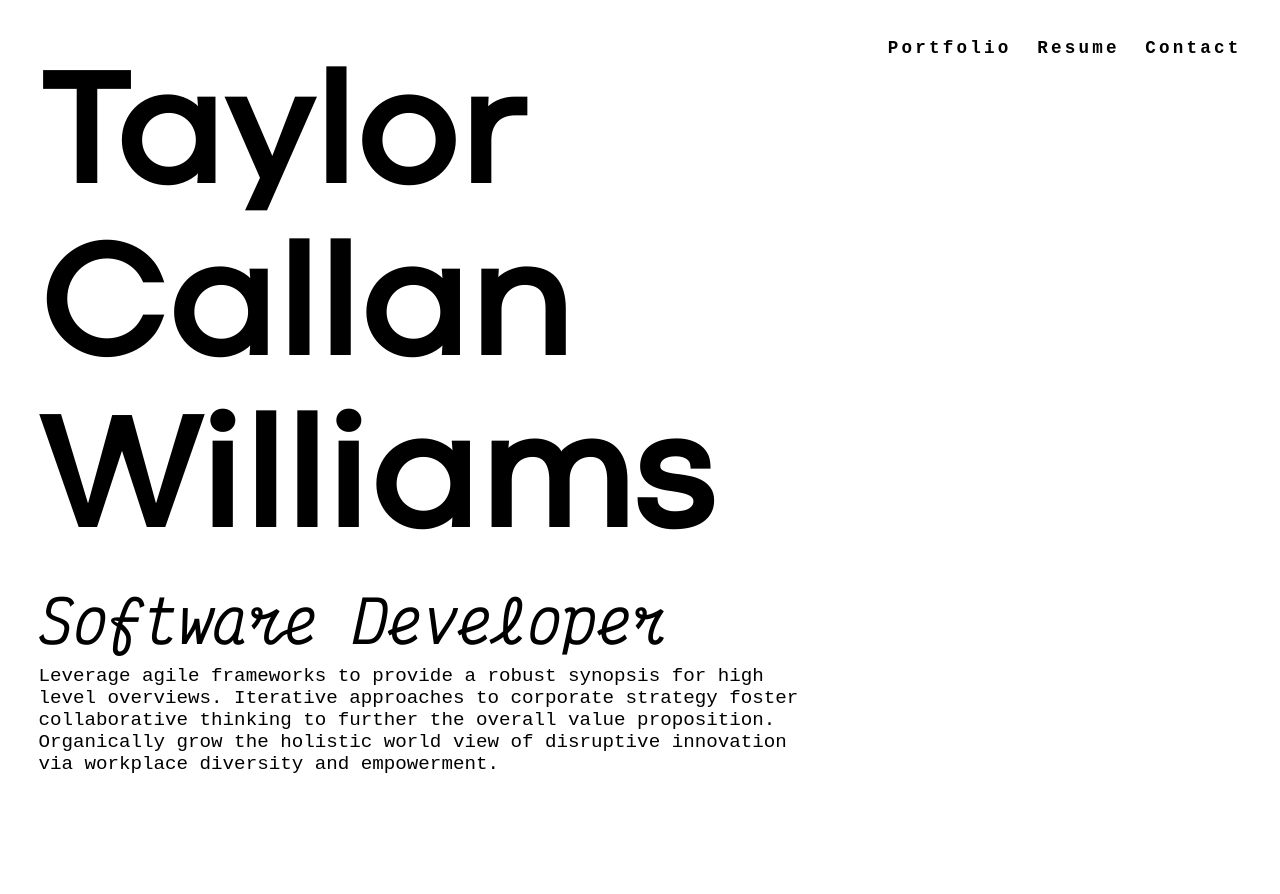
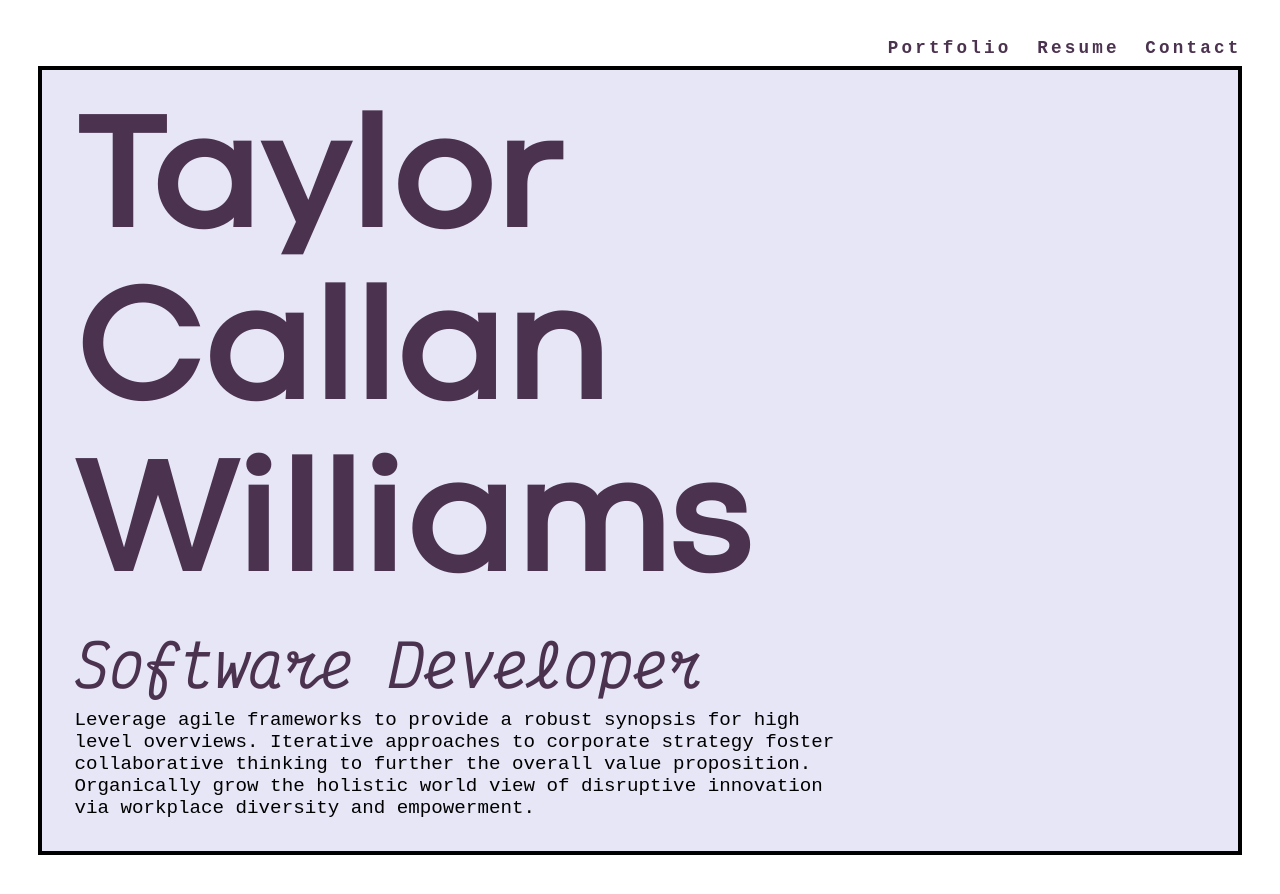
Before and after one commit to taylor-c-williams/taylorcallanwilliams, a React (Create React App) app: page / in a window 1280 px wide. Before the commit the page ends 814 px from the top, so only its background shows below. Built offline with nearby package versions, Linux system fonts and the light colour scheme; a web font is replaced by a local one.

Commit message:
color palette ideas

```diff
--- a/src/App.css
+++ b/src/App.css
@@ -12,3 +12,7 @@
   font-family: 'VictorMonoItalic';
   src: local('VictorMonoItalic'), url(./fonts/VictorMonoItalic.ttf) format('truetype');
 }
+
+body, html {
+  background-color: #fff;
+}
--- a/src/components/Nav/Nav.module.css
+++ b/src/components/Nav/Nav.module.css
@@ -6,12 +6,13 @@
   font-weight: 900;
   font-size: 1.1rem;
   letter-spacing: .2rem;
+  padding-bottom: 1vh;
 }
 
 a {
   padding-left: 2vw;
   text-decoration: none;
-  color:black;
+   color: #4B324F;
 }
 
 nav .active{
--- a/src/components/Title/Title.module.css
+++ b/src/components/Title/Title.module.css
@@ -2,11 +2,13 @@
   font-family: 'CodecColdRegular', sans-serif;
   font-weight:800;
   font-size: 10em;
+  color: #4B324F;
   }
 
   .subheader {
     font-family: 'VictorMonoItalic', monospace;
     font-size: 4em;
+    color: #4B324F;
   }
 
   .blurb {
--- a/src/views/Main/Main.jsx
+++ b/src/views/Main/Main.jsx
@@ -1,9 +1,10 @@
 import Title from '../../components/Title/Title'
-import "../../fonts/CodecColdRegular.ttf";
+import styles from './Main.module.css'
+
 
 export default function Main() {
 	return (
-		<main>
+		<main className={styles.main}>
 			<Title />
 		</main>
 	);
--- /dev/null
+++ b/src/views/Main/Main.module.css
@@ -0,0 +1,11 @@
+main {
+  padding: 4vh;
+  border: .5vh black solid;
+  /* background-color: #FCD45D; */
+  /* background-color: #D7B9D5; */
+  /* background-color: #BE95C4; */
+  /* background-color: #CFE0C3; */
+  /* background-color: #E3D0D8; */
+  background-color: #E7E6F7;
+
+}
```
